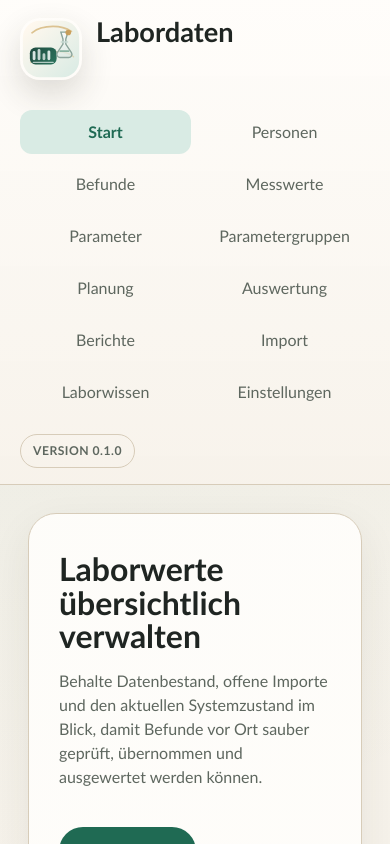
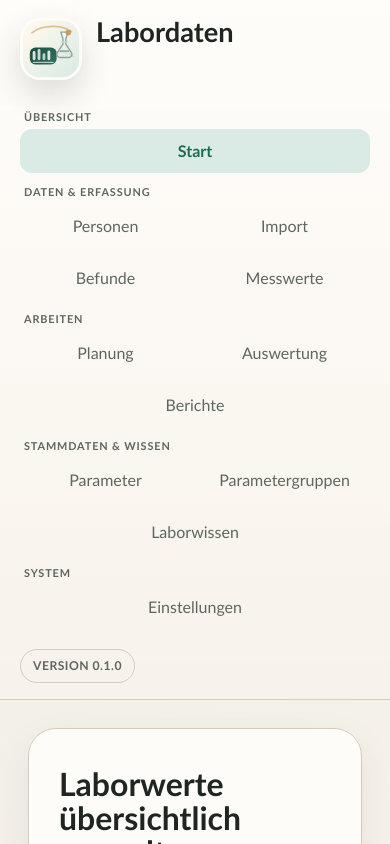
Before and after one commit to LevelX2/Labordaten, a React (Vite) app in the folder apps/frontend/: page / in a window 390 px wide. Shown: the top 844 px of the page. Built offline with nearby package versions, Linux system fonts and the light colour scheme; no server answers.

Commit message:
Hauptnavigation fachlich gruppieren

```diff
--- a/apps/frontend/src/app/layout/AppLayout.tsx
+++ b/apps/frontend/src/app/layout/AppLayout.tsx
@@ -4,19 +4,58 @@ import { NavLink, Outlet } from "react-router-dom";
 import { LabordatenBrandMark } from "../../shared/components/LabordatenBrandMark";
 import { APP_VERSION } from "../../shared/constants/appInfo";
 
-const navItems = [
-  { to: "/", label: "Start", shortLabel: "St", end: true },
+type NavItem = {
+  to: string;
+  label: string;
+  shortLabel: string;
+  end?: boolean;
+};
+
+type NavGroup = {
+  key: string;
+  label: string;
+  items: NavItem[];
+};
+
+const navGroups: NavGroup[] = [
+  {
+    key: "uebersicht",
+    label: "Übersicht",
+    items: [{ to: "/", label: "Start", shortLabel: "St", end: true }]
+  },
+  {
+    key: "daten",
+    label: "Daten & Erfassung",
+    items: [
       { to: "/personen", label: "Personen", shortLabel: "Pe" },
+      { to: "/import", label: "Import", shortLabel: "Im" },
       { to: "/befunde", label: "Befunde", shortLabel: "Be" },
-  { to: "/messwerte", label: "Messwerte", shortLabel: "Mw" },
+      { to: "/messwerte", label: "Messwerte", shortLabel: "Mw" }
+    ]
+  },
+  {
+    key: "arbeiten",
+    label: "Arbeiten",
+    items: [
+      { to: "/planung", label: "Planung", shortLabel: "Pl" },
+      { to: "/auswertung", label: "Auswertung", shortLabel: "Au" },
+      { to: "/berichte", label: "Berichte", shortLabel: "Br" }
+    ]
+  },
+  {
+    key: "stammdaten",
+    label: "Stammdaten & Wissen",
+    items: [
       { to: "/parameter", label: "Parameter", shortLabel: "Pa" },
       { to: "/gruppen", label: "Parametergruppen", shortLabel: "Pg" },
-  { to: "/planung", label: "Planung", shortLabel: "Pl" },
-  { to: "/auswertung", label: "Auswertung", shortLabel: "Au" },
-  { to: "/berichte", label: "Berichte", shortLabel: "Br" },
-  { to: "/import", label: "Import", shortLabel: "Im" },
-  { to: "/wissensbasis", label: "Laborwissen", shortLabel: "Lw" },
-  { to: "/einstellungen", label: "Einstellungen", shortLabel: "Ei" }
+      { to: "/wissensbasis", label: "Laborwissen", shortLabel: "Lw" }
+    ]
+  },
+  {
+    key: "system",
+    label: "System",
+    items: [{ to: "/einstellungen", label: "Einstellungen", shortLabel: "Ei" }]
+  }
 ];
 
 const SIDEBAR_STATE_KEY = "labordaten.sidebarCollapsed";
@@ -61,7 +100,11 @@ export function AppLayout() {
           </div>
 
           <nav className="sidebar__nav" aria-label="Hauptnavigation">
-            {navItems.map((item) => (
+            {navGroups.map((group) => (
+              <section key={group.key} className="nav-group" aria-label={group.label}>
+                <span className="nav-group__label">{group.label}</span>
+                <div className="nav-group__items">
+                  {group.items.map((item) => (
                     <NavLink
                       key={item.to}
                       to={item.to}
@@ -74,6 +117,9 @@ export function AppLayout() {
                       </span>
                       <span className="nav-link__label">{item.label}</span>
                     </NavLink>
+                  ))}
+                </div>
+              </section>
             ))}
           </nav>
         </div>
--- a/apps/frontend/src/styles.css
+++ b/apps/frontend/src/styles.css
@@ -498,8 +498,30 @@ a {
 
 .sidebar__nav {
   display: grid;
-  gap: 8px;
-  margin-top: 28px;
+  gap: 16px;
+  margin-top: 24px;
+}
+
+.nav-group {
+  display: grid;
+  gap: 6px;
+  min-width: 0;
+}
+
+.nav-group__label {
+  padding-inline: 12px;
+  color: var(--muted);
+  font-size: 0.68rem;
+  font-weight: 800;
+  letter-spacing: 0.08em;
+  line-height: 1.2;
+  text-transform: uppercase;
+}
+
+.nav-group__items {
+  display: grid;
+  gap: 6px;
+  min-width: 0;
 }
 
 .version-badge {
@@ -589,6 +611,7 @@ a {
 
 .sidebar--collapsed .sidebar__brand-copy,
 .sidebar--collapsed .sidebar__footer,
+.sidebar--collapsed .nav-group__label,
 .sidebar--collapsed .nav-link__label {
   display: none;
 }
@@ -606,6 +629,22 @@ a {
 
 .sidebar--collapsed .sidebar__nav {
   justify-items: center;
+  gap: 10px;
+}
+
+.sidebar--collapsed .nav-group {
+  justify-items: center;
+  width: 100%;
+}
+
+.sidebar--collapsed .nav-group + .nav-group {
+  padding-top: 10px;
+  border-top: 1px solid var(--line);
+}
+
+.sidebar--collapsed .nav-group__items {
+  justify-items: center;
+  width: 100%;
 }
 
 .sidebar--collapsed .nav-link {
@@ -3377,7 +3416,8 @@ a {
   }
 
   .sidebar--collapsed .sidebar__brand-copy,
-  .sidebar--collapsed .sidebar__footer {
+  .sidebar--collapsed .sidebar__footer,
+  .sidebar--collapsed .nav-group__label {
     display: block;
   }
 
@@ -3411,10 +3451,36 @@ a {
 
   .sidebar__nav,
   .sidebar--collapsed .sidebar__nav {
+    display: grid;
+    gap: 12px;
+    margin-top: 18px;
+  }
+
+  .nav-group,
+  .sidebar--collapsed .nav-group {
+    display: grid;
+    gap: 6px;
+    justify-items: stretch;
+    width: 100%;
+  }
+
+  .sidebar--collapsed .nav-group + .nav-group {
+    padding-top: 0;
+    border-top: none;
+  }
+
+  .nav-group__label,
+  .sidebar--collapsed .nav-group__label {
+    padding-inline: 4px;
+  }
+
+  .nav-group__items,
+  .sidebar--collapsed .nav-group__items {
     display: flex;
     flex-wrap: wrap;
     gap: 8px;
-    margin-top: 18px;
+    justify-items: stretch;
+    width: 100%;
   }
 
   .nav-link,
```
Also changed, not shown: 2 other files (tests, documents, lock files or other folders). Lines whose indentation alone changed are shown as unchanged.
